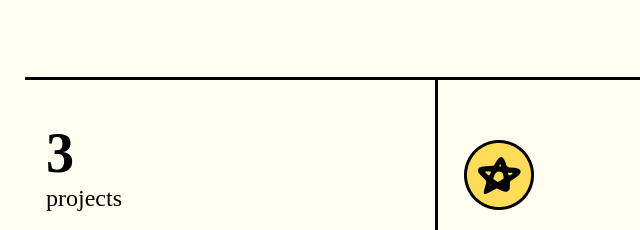
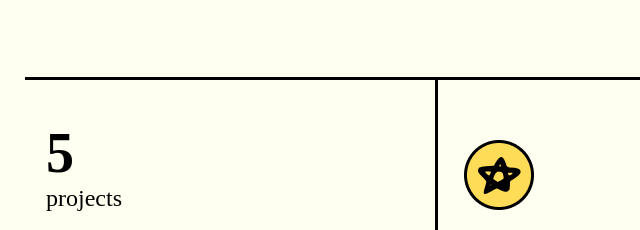
Before and after one commit to Discord84/2024th-s-portfolio, a plain HTML site: page index.html in a window 1280 px wide. Shown: the part 2212-2442 px from the top of the page, 0-640 px from the left. Drawn offline with nearby package versions, Linux system fonts and the light colour scheme.

Commit message:
rework text

```diff
--- a/index.html
+++ b/index.html
@@ -96,7 +96,7 @@
         <h2 class="skills-title">Services we're providing <br>That derive 99% result</h2>
         <div class="skills-content">
             <div class="s1 wow animate__animated animate__rollIn">
-                <h3 class="sh">3</h3>
+                <h3 class="sh">5</h3>
                 <p class="sp">projects</p>
             </div>
             <div class="s2 wow animate__animated animate__rollIn">
```
